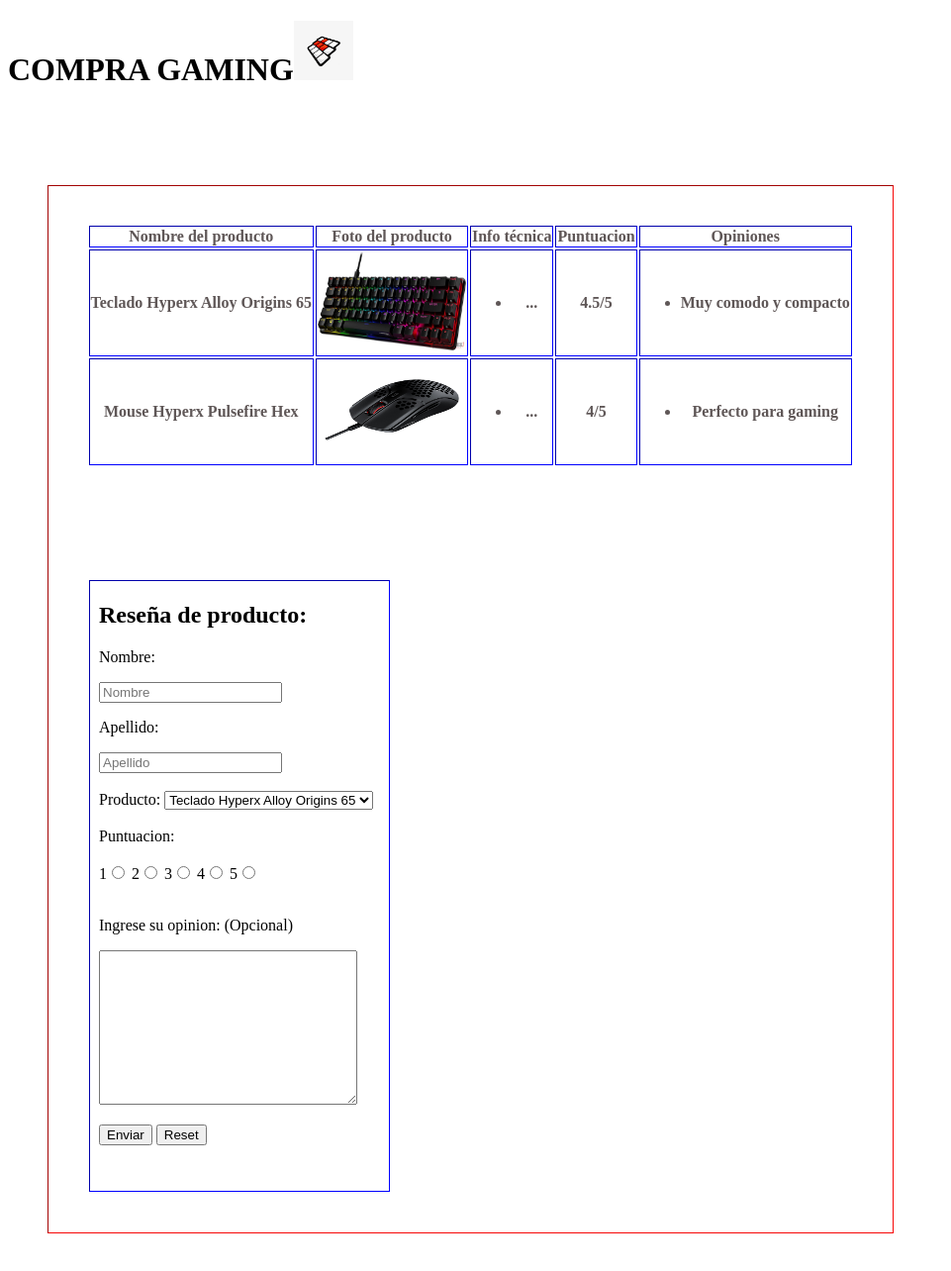
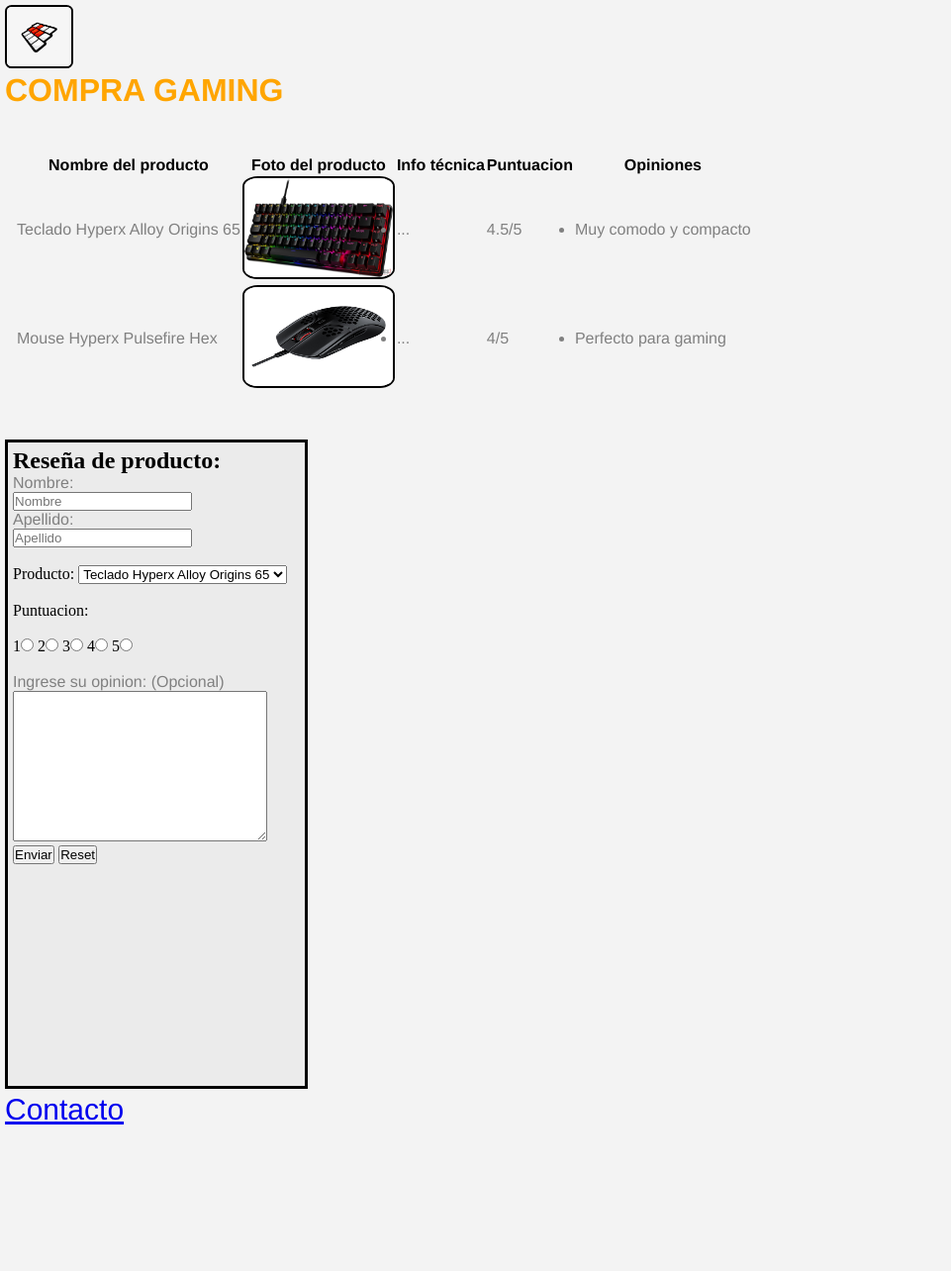
Before and after one commit to Ph1lo1/HTML, a plain HTML site: page ActividadTabla/Index.html in a window 1280 px wide. Shown: the whole page at 99% size, without its empty margins (0-961 px from the left). After the commit the page ends 1143 px from the top, so only its background shows below. Drawn offline with Linux system fonts and the light colour scheme.

Commit message:
Compra Gaming V0.1

```diff
--- a/ActividadTabla/FORMS.html
+++ b/ActividadTabla/FORMS.html
@@ -5,6 +5,7 @@
     <meta http-equiv="X-UA-Compatible" content="IE=edge">
     <meta name="viewport" content="width=device-width, initial-scale=1.0">
     <title>Document</title>
+    <link rel="stylesheet" href="style.css"  type="text/css">
 </head>
 <body>
     <div>
--- a/ActividadTabla/ActividadTabla.html
+++ b/ActividadTabla/Index.html
@@ -5,14 +5,14 @@
     <meta http-equiv="X-UA-Compatible" content="IE=edge">
     <meta name="viewport" content="width=device-width, initial-scale=1.0">
     <title>Document</title>
+    <link rel="stylesheet" href="style.css"  type="text/css">
 </head>
 <body>
-        <h1>COMPRA GAMING<img src="Img/CG.png" alt="" width="60" height="60"></h1>
+    <img src="Img/CG.png" alt="" width="65" height="60">
+    <h1>COMPRA GAMING </h1>
         <br>
         <br>
-    <table border="1" style="border: rgb(247, 6, 6); margin: 1cm;" width="device-width">
-        <th>
-            <table border="1" style="color: rgb(95, 87, 87); border: blue; margin: 1cm;" >
+    <table>
             <tr>
                 <th>Nombre del producto</th>
                 <th>Foto del producto</th>
@@ -50,13 +50,12 @@
                     </ul>
                 </td>
             </tr>
-        </table>
+    </table>
         <br>
         <br>
-        <table border="1" style="color: rgb(95, 87, 87); border: blue; margin: 1cm;" >
-            <th><iframe src="FORMS.html" frameborder="0" width="FORMS.html-width" height="610"></iframe></th>
-        </table>
-    </th>
-    </table>
+        <iframe src="FORMS.html" frameborder="0" width="FORMS.html-width" height="650"></iframe>
 </body>
+<footer>
+    <a href="contacto.html">Contacto</a>
+</footer>
 </html>
--- /dev/null
+++ b/ActividadTabla/style.css
@@ -0,0 +1,42 @@
+*{
+    margin: 0px;
+    padding: 0px;
+}
+body{
+    margin: 5px;
+}
+h1{
+    color: orange;
+    font-family: 'Franklin Gothic Medium', 'Arial Narrow', Arial, sans-serif;
+    text-align: left;
+}
+p{
+    color: grey;
+    font-family: 'Franklin Gothic Medium', 'Arial Narrow', Arial, sans-serif
+}
+footer{
+    font-size: 30px;
+    font-family: 'Franklin Gothic Medium', 'Arial Narrow', Arial, sans-serif
+}
+th{
+    color: black;
+    font-family: 'Franklin Gothic Medium', 'Arial Narrow', Arial, sans-serif
+}
+td{
+    color: gray;
+    font-family: 'Franklin Gothic Medium', 'Arial Narrow', Arial, sans-serif
+}
+body{
+    background-color: rgba(211, 211, 211, 0.253);
+}
+img{
+    border: solid 2px black;
+    border-radius: 10%;
+}
+table{
+    margin: 10px;
+}
+
+iframe{
+    border: solid 3px black;
+}
```
Also changed, not shown: ActividadTabla/contacto.html (added, +12 -0 lines).
